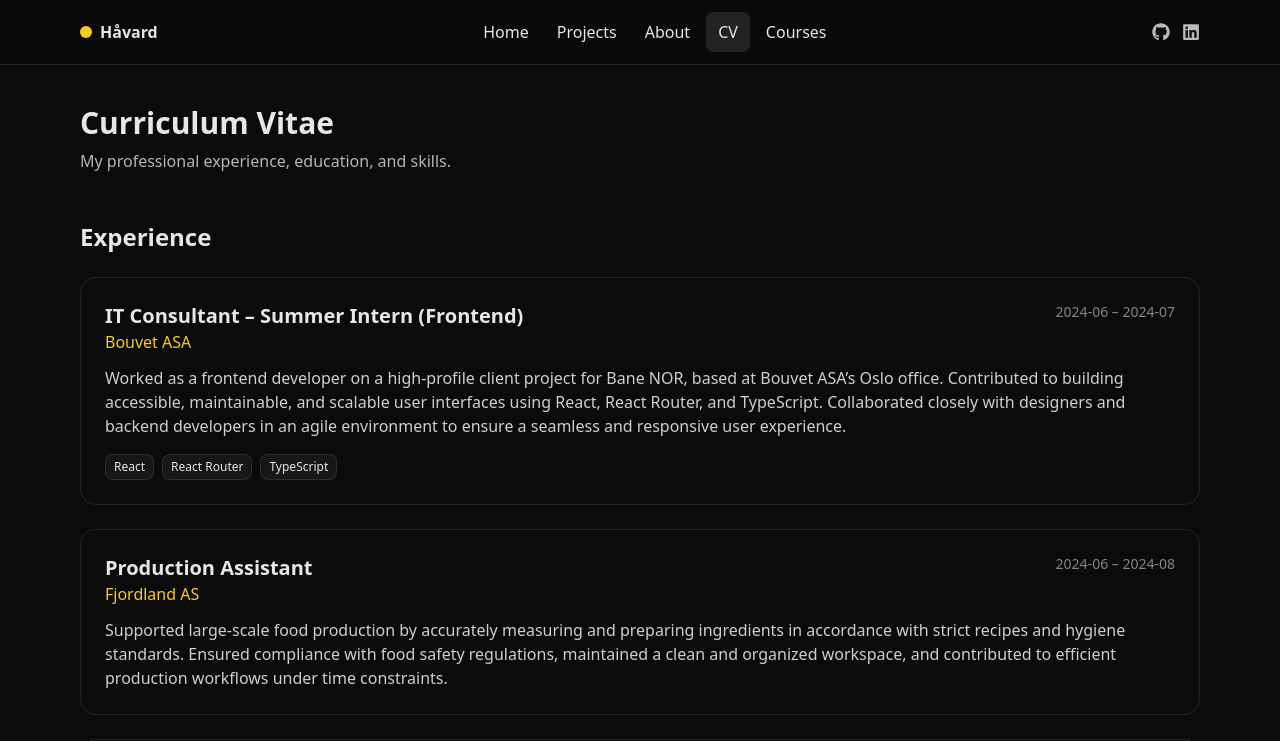
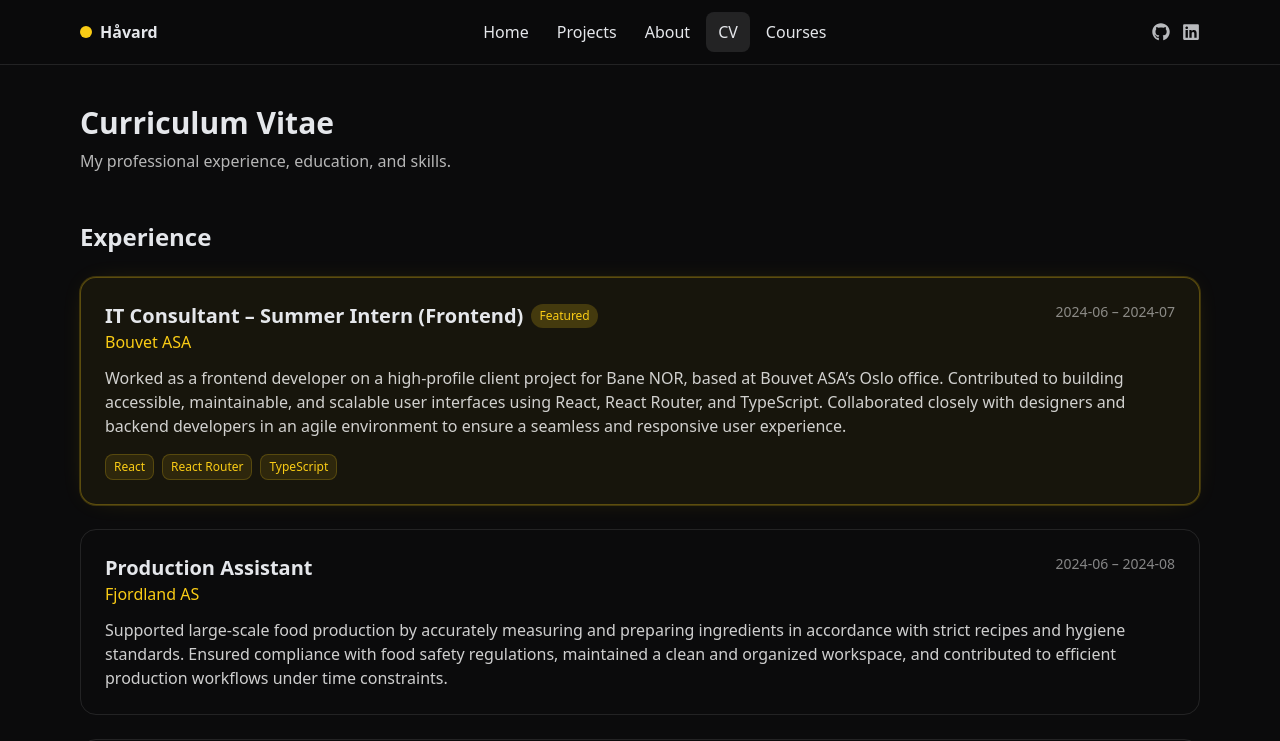
Before and after one commit to havardhvestbo/portfolio, a Next.js app in the folder my-portfolio/: page /cv in a window 1280 px wide. Shown: the top 741 px of the page. Built offline with nearby package versions, Linux system fonts and the light colour scheme.

Commit message:
Enhance Experience section in CVPage: add 'Featured' label for Bouvet, improve layout, and ensure consistent styling for company and period display

```diff
--- a/my-portfolio/src/app/cv/page.tsx
+++ b/my-portfolio/src/app/cv/page.tsx
@@ -22,15 +22,30 @@ export default function CVPage() {
       <section>
         <h2 className="text-2xl font-semibold mb-6">Experience</h2>
         <div className="space-y-6">
-          {experiences.map((exp) => (
+          {experiences.map((exp) => {
+            const isBouvet = exp.id === "bouvet-asa";
+            return (
               <div
                 key={exp.id}
-              className="rounded-2xl border border-white/10 p-6"
+                className={`rounded-2xl border p-6 transition-all ${
+                  isBouvet
+                    ? "border-primary/30 bg-primary/5 shadow-[0_0_30px_-15px_rgba(250,204,21,0.3)] ring-1 ring-primary/20"
+                    : "border-white/10"
+                }`}
               >
                 <div className="flex items-start justify-between">
                   <div>
+                    <div className="flex items-center gap-2">
                       <h3 className="text-xl font-semibold">{exp.title}</h3>
-                  <p className="text-primary">{exp.company}</p>
+                      {isBouvet && (
+                        <span className="rounded-full bg-primary/20 px-2 py-1 text-xs font-medium text-primary">
+                          Featured
+                        </span>
+                      )}
+                    </div>
+                    <p className={isBouvet ? "text-primary font-medium" : "text-primary"}>
+                      {exp.company}
+                    </p>
                   </div>
                   <span className="text-sm text-white/50">{exp.period}</span>
                 </div>
@@ -40,7 +55,11 @@ export default function CVPage() {
                     {exp.technologies.map((tech) => (
                       <span
                         key={tech}
-                      className="rounded-lg border border-white/10 bg-white/5 px-2 py-1 text-xs"
+                        className={`rounded-lg border px-2 py-1 text-xs ${
+                          isBouvet
+                            ? "border-primary/20 bg-primary/10 text-primary"
+                            : "border-white/10 bg-white/5"
+                        }`}
                       >
                         {tech}
                       </span>
@@ -48,7 +67,8 @@ export default function CVPage() {
                   </div>
                 )}
               </div>
-          ))}
+            );
+          })}
         </div>
       </section>
 
```
Lines whose indentation alone changed are shown as unchanged.
